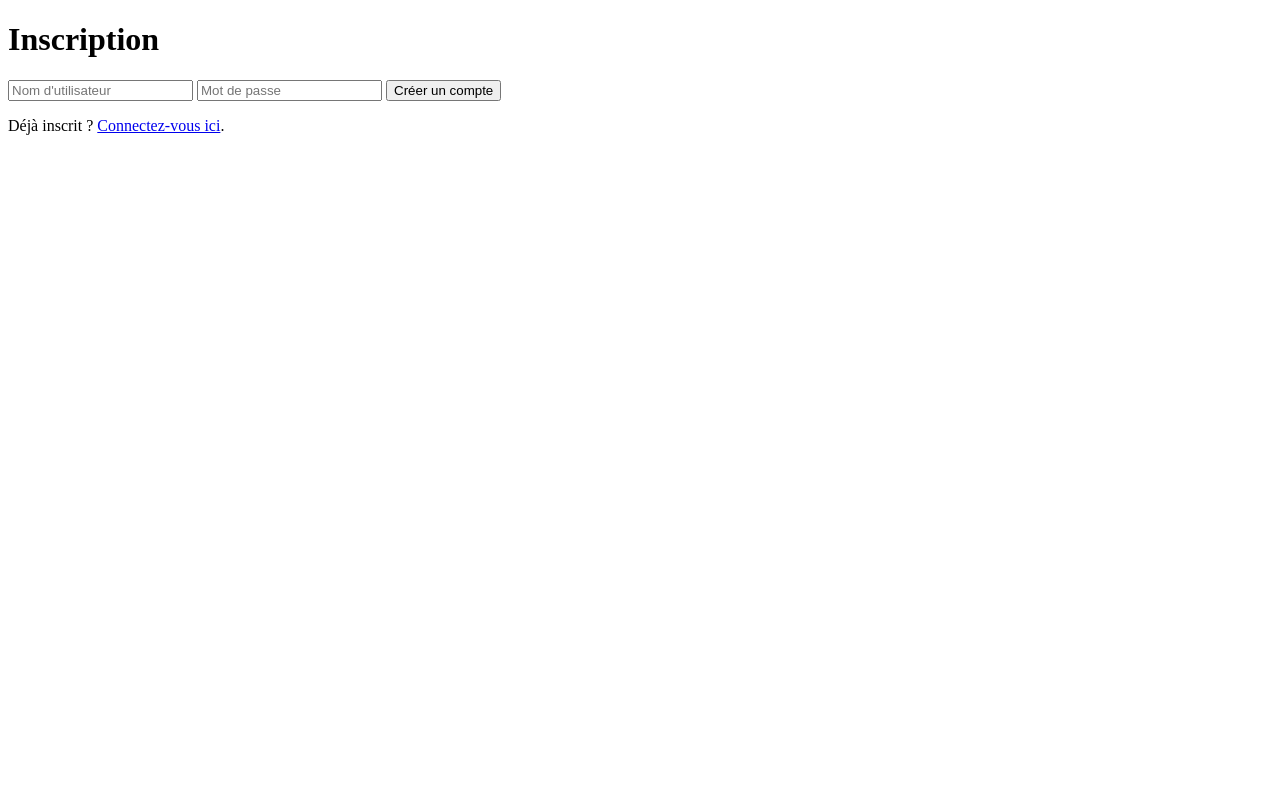
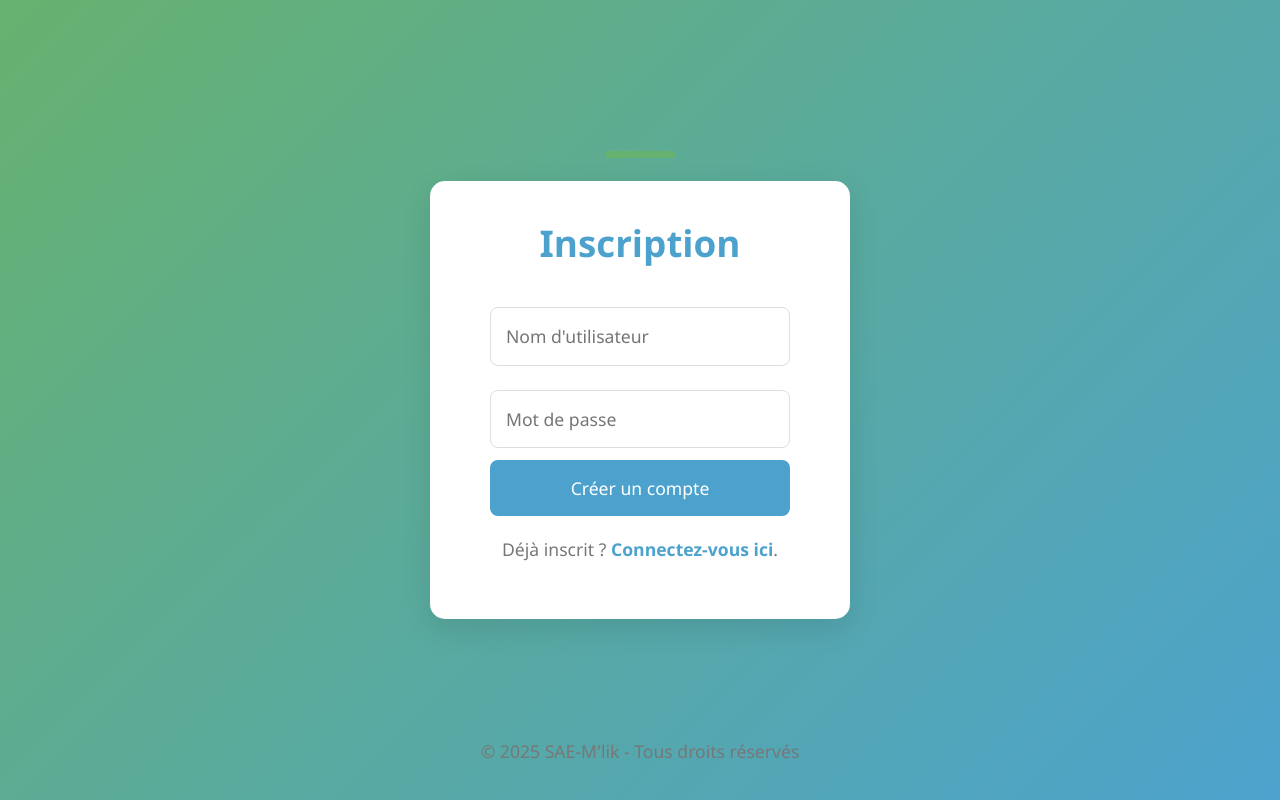
Before and after one commit to serkan932/MESPN, a Flask app: page /register in a window 1280 px wide. Run offline with Flask 3, Linux system fonts and the light colour scheme.

Commit message:
register.html

```diff
--- a/templates/register.html
+++ b/templates/register.html
@@ -1,11 +1,121 @@
 <!DOCTYPE html>
-<html lang="en">
+<html lang="fr">
 <head>
     <meta charset="UTF-8">
     <meta name="viewport" content="width=device-width, initial-scale=1.0">
     <title>Inscription</title>
+    <!-- Lien vers Bootstrap pour une mise en page moderne -->
+    <link href="https://cdn.jsdelivr.net/npm/bootstrap@5.1.3/dist/css/bootstrap.min.css" rel="stylesheet">
+    <style>
+        body {
+            background-color: #f7f7f7;
+            font-family: 'Segoe UI', Tahoma, Geneva, Verdana, sans-serif;
+            margin: 0;
+            padding: 0;
+        }
+
+        .register-container {
+            display: flex;
+            justify-content: center;
+            align-items: center;
+            height: 100vh;
+            background: linear-gradient(135deg, #67b26f, #4ca2cd);
+            padding: 0 20px;
+        }
+
+        .register-box {
+            background-color: white;
+            padding: 40px 60px;
+            border-radius: 15px;
+            box-shadow: 0 10px 30px rgba(0, 0, 0, 0.1);
+            width: 100%;
+            max-width: 420px;
+            text-align: center;
+            position: relative;
+        }
+
+        .register-box::before {
+            content: "";
+            position: absolute;
+            top: -30px;
+            left: 50%;
+            transform: translateX(-50%);
+            width: 70px;
+            height: 7px;
+            background-color: #67b26f;
+            border-radius: 5px;
+        }
+
+        h1 {
+            color: #4ca2cd;
+            font-size: 2.3rem;
+            margin-bottom: 30px;
+            font-weight: 600;
+        }
+
+        input {
+            width: 100%;
+            padding: 15px;
+            margin: 12px 0;
+            border: 1px solid #ddd;
+            border-radius: 8px;
+            font-size: 1.1rem;
+            outline: none;
+            transition: all 0.3s ease;
+        }
+
+        input:focus {
+            border-color: #4ca2cd;
+            box-shadow: 0 0 5px rgba(76, 162, 205, 0.8);
+        }
+
+        button {
+            background-color: #4ca2cd;
+            color: white;
+            padding: 15px;
+            border: none;
+            border-radius: 8px;
+            width: 100%;
+            font-size: 1.1rem;
+            cursor: pointer;
+            transition: background-color 0.3s ease, transform 0.3s ease;
+        }
+
+        button:hover {
+            background-color: #3b8cb2;
+            transform: translateY(-2px);
+        }
+
+        p {
+            margin-top: 20px;
+            font-size: 1.1rem;
+            color: #777;
+        }
+
+        a {
+            color: #4ca2cd;
+            text-decoration: none;
+            font-weight: 600;
+        }
+
+        a:hover {
+            text-decoration: underline;
+        }
+
+        .footer {
+            position: absolute;
+            bottom: 20px;
+            left: 50%;
+            transform: translateX(-50%);
+            font-size: 0.9rem;
+            color: #777;
+        }
+    </style>
 </head>
 <body>
+
+    <div class="register-container">
+        <div class="register-box">
             <h1>Inscription</h1>
             <form method="POST" action="{{ url_for('register') }}">
                 <input type="text" name="username" placeholder="Nom d'utilisateur" required>
@@ -13,5 +123,12 @@
                 <button type="submit">Créer un compte</button>
             </form>
             <p>Déjà inscrit ? <a href="{{ url_for('login') }}">Connectez-vous ici</a>.</p>
+        </div>
+    </div>
+
+    <div class="footer">
+        <p>&copy; 2025 SAE-M'lik - Tous droits réservés</p>
+    </div>
+
 </body>
 </html>
```
Lines whose indentation alone changed are shown as unchanged.
